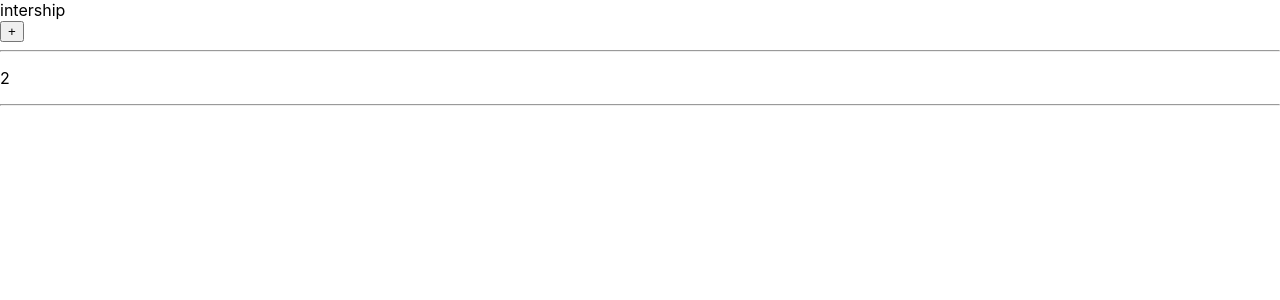
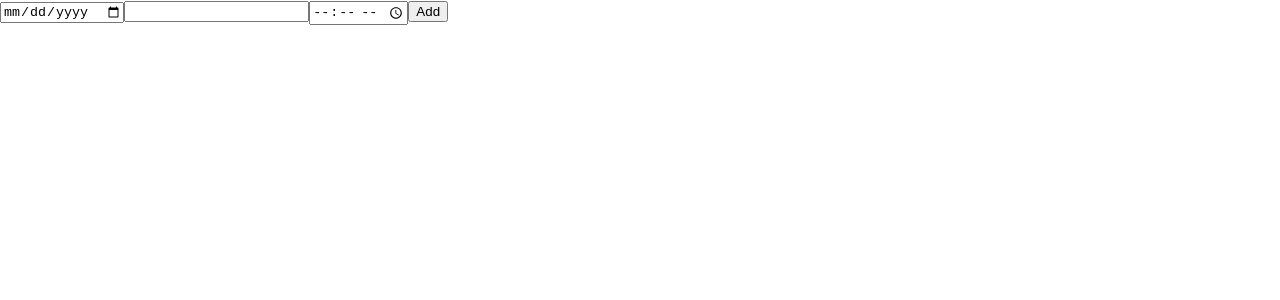
Before and after one commit to oldstud/rn-intership-repo1, a React (Create React App) app: page / in a window 1280 px wide. Shown: the top 300 px of the page. Built offline with nearby package versions, Linux system fonts and the light colour scheme.

Commit message:
create simple TODOlist

```diff
--- a/src/App.js
+++ b/src/App.js
@@ -1,11 +1,10 @@
-import { TestComponent } from "./components/TestComponent";
+import { TimeTracking } from "./pages/TimeTracking";
 
 
 function App() {
   return (
     <div className="App">
-     intership
-     <TestComponent/>
+    <TimeTracking/>
     </div>
   );
 }
--- /dev/null
+++ b/src/components/CustomButton.js
@@ -0,0 +1,7 @@
+
+export const CustomButton = (props) => {
+    return (
+
+        <button onClick={props.trigger}>Add</button>
+    )
+}
--- /dev/null
+++ b/src/components/CustomInput.js
@@ -0,0 +1,28 @@
+import { useState } from "react";
+
+export const CustomInput = (props)=>{
+const{ type, changeState } = props;
+
+const [itemData,setItemData] = useState('');
+
+const onChange = (event) => {
+    setItemData(event.target.value);
+    if(itemData.trim()){
+
+
+    changeState(itemData,type);
+    }
+}
+
+
+
+    return (
+        <>
+        <input
+        type={type}
+        value={itemData || ''}
+        onChange={(event)=> onChange(event) }
+        />
+        </>
+    )
+}
--- a/src/components/TestComponent.js
+++ /dev/null
@@ -1,17 +0,0 @@
-import {useSelector,useDispatch} from 'react-redux'
-import {logTimeActions} from '../redux-store/logTimeReducer/actions'
-
-export const TestComponent = () => {
-
-const info = useSelector(state => state.reducer.testCount);
-const dispatch = useDispatch();
-
-    return(
-        <div>
-<button onClick={()=>dispatch(logTimeActions.testAction())}>+</button>
-<hr></hr>
-<p>{info}</p>
-<hr></hr>
-        </div>
-    )
-}
--- /dev/null
+++ b/src/pages/TimeTracking.js
@@ -0,0 +1,26 @@
+import { useState } from "react";
+
+import { CustomButton } from "../components/CustomButton";
+import { CustomInput } from "../components/CustomInput"
+
+export const TimeTracking = ()=> {
+
+const [state, setState] = useState({date:"",text:"",time:""});
+
+const combineDataToState = (itemValue,itemkey)=> {
+    setState({...state, [itemkey] : itemValue});
+    console.log(itemkey)
+};
+const show =()=>{
+    console.log(state)
+};
+    return (
+        <div>
+            <CustomInput type="date" changeState={combineDataToState}/>
+            <CustomInput type="text" changeState={combineDataToState}/>
+            <CustomInput type="time" changeState={combineDataToState}/>
+            <CustomButton trigger={show}/>
+
+        </div>
+    )
+}
--- a/src/redux-store/logTimeReducer/actions.js
+++ b/src/redux-store/logTimeReducer/actions.js
@@ -1,4 +1,8 @@
 export const logTimeActions = {
-    testAction:
-     () => ({type: 'TEST_TYPE'})
+    dateAction:
+     () => ({type: 'DATE_DATA'}),
+    bodyAction:
+     () => ({type: 'BODY_DATA'}),
+    timeAction:
+     () => ({type: 'TIME_DATA'}),
 }
--- a/src/redux-store/logTimeReducer/reducer.js
+++ b/src/redux-store/logTimeReducer/reducer.js
@@ -1,12 +1,32 @@
 
 
-const initialState = {
-    testCount:2
-};
+const initialState = [
+    {
+        id:0,
+        date:"",
+        body:"",
+        time:""
+    },
+];
 
 const reducer = (state = initialState, action)=>{
 switch (action.type) {
-    case "TEST_TYPE":
+    case "DATE_TYPE":
+        return[
+            ...state,
+            {
+                id : state.id + 1,
+                date:"",
+                body:"",
+                time:""
+            },
+        ]
+    case "BODY_DATA":
+        return{
+            ...state,
+            testCount : state.testCount + 1
+        }
+    case "TIME_DATA":
         return{
             ...state,
             testCount : state.testCount + 1
```
